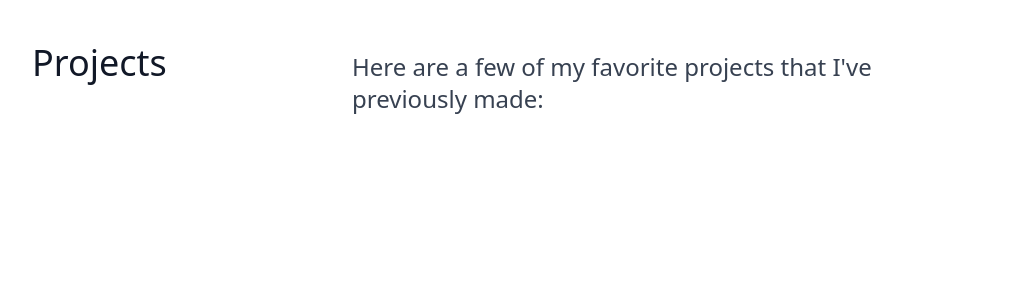
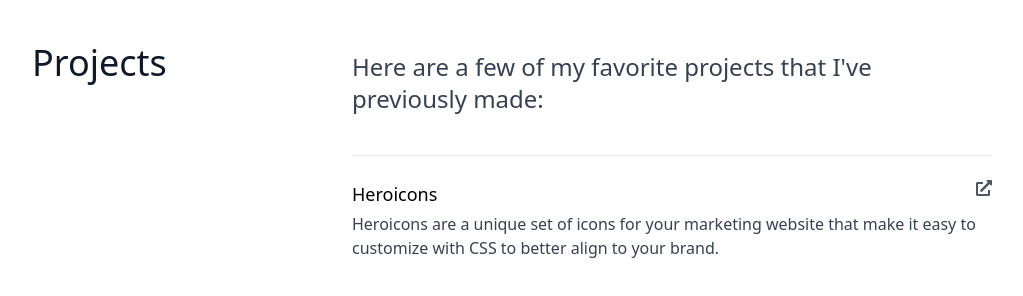
Before and after one commit to sachinkharel/PersonalWebsite, a plain HTML site: page projects.html in a window 1280 px wide. Shown: the part 190-486 px from the top of the page, without its empty margins (128-1151 px from the left). Drawn offline with nearby package versions, Linux system fonts and the light colour scheme.

Commit message:
projects page edits

```diff
--- a/projects.html
+++ b/projects.html
@@ -146,7 +146,63 @@
               Here are a few of my favorite projects that I've previously made:
             </p>
           </div>
-          <!-- Add projects here -->
+          <!-- Project List -->
+          <div class="mt-10 space-y-8">
+            <!-- Project Item -->
+            <div class="flex justify-between items-start border-t pt-6">
+              <div>
+                <h3 class="text-lg font-medium">Heroicons</h3>
+                <p class="text-gray-700 mt-1">
+                  Heroicons are a unique set of icons for your marketing website
+                  that make it easy to customize with CSS to better align to
+                  your brand.
+                </p>
+              </div>
+              <a
+                href="#"
+                class="text-gray-600 hover:text-blue-600"
+                aria-label="External link to Heroicons"
+              >
+                <i class="fas fa-external-link-alt"></i>
+              </a>
+            </div>
+
+            <!-- Project Item -->
+            <!-- <div class="flex justify-between items-start border-t pt-6">
+              <div>
+                <h3 class="text-lg font-medium">Hero Patterns</h3>
+                <p class="text-gray-700 mt-1">
+                  A collection of repeatable SVG background patterns for you to
+                  use on your web projects.
+                </p>
+              </div>
+              <a
+                href="#"
+                class="text-blue-500 hover:text-blue-600"
+                aria-label="External link to Hero Patterns"
+              >
+                <i class="fas fa-external-link-alt"></i>
+              </a>
+            </div> -->
+
+            <!-- Project Item -->
+            <!-- <div class="flex justify-between items-start border-t pt-6">
+              <div>
+                <h3 class="text-lg font-medium">Zondicons</h3>
+                <p class="text-gray-700 mt-1">
+                  Zondicons are a free set of icons designed to help designers
+                  and developers create stunning interfaces.
+                </p>
+              </div>
+              <a
+                href="#"
+                class="text-blue-500 hover:text-blue-600"
+                aria-label="External link to Zondicons"
+              >
+                <i class="fas fa-external-link-alt"></i>
+              </a>
+            </div> -->
+          </div>
         </div>
       </div>
     </div>
```
Also changed, not shown: index.html (+2 -2 lines).
